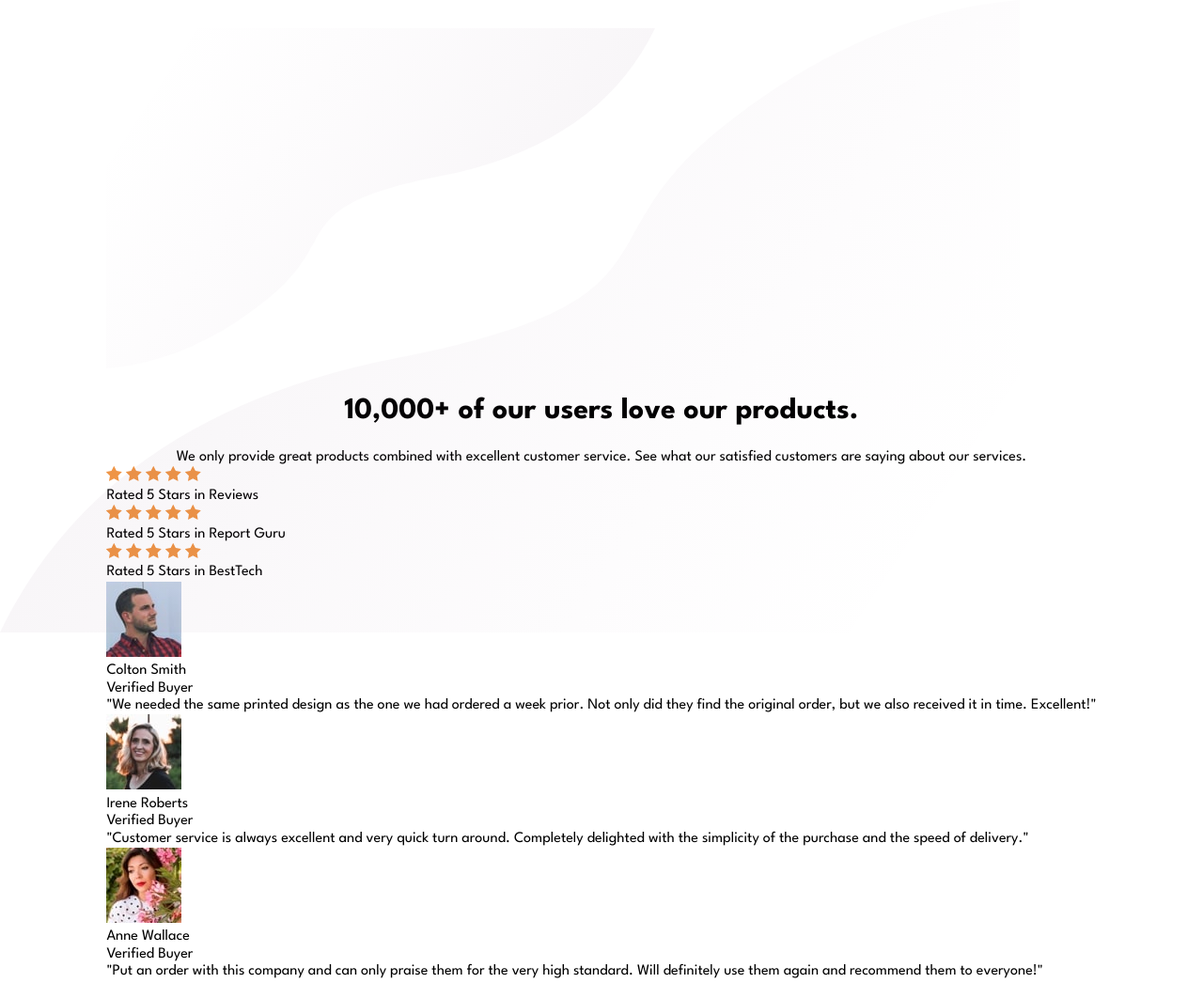
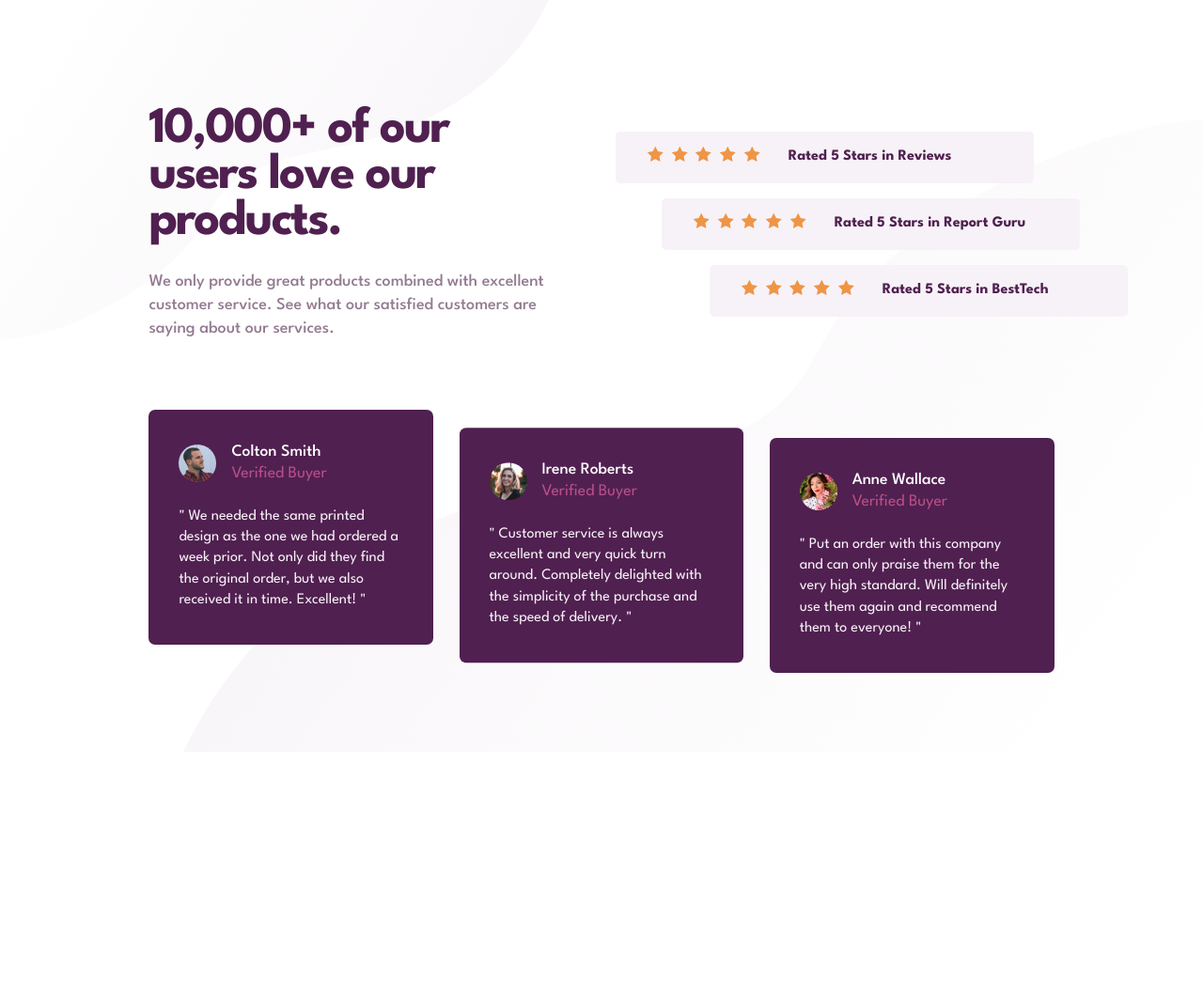
Before and after one commit to Maduka-Chisom/Social-proof-section, a plain HTML site: page index.html in a window 1280 px wide. Shown: the whole page at 94% size. After the commit the page ends 800 px from the top, so only its background shows below. Drawn offline with Linux system fonts and the light colour scheme.

Commit message:
second commit after debugging

```diff
--- a/css/style.css
+++ b/css/style.css
@@ -24,7 +24,8 @@
   --font-wg-med: 500;
   --font-wg-bold: 700;
 
-  --border-radius: 10px;
+  --border-radius: 5px;
+  --border-radius-med: 7px;
 }
 
 *,
@@ -42,24 +43,298 @@ body {
   font-family: var(--font-family);
   font-size: 1rem;
   position: relative;
-}
-
-.bg-pattern-top {
-  background-image: url("./images/bg-pattern-top-mobile.svg");
-  z-index: 0;
-}
-
-.bg-pattern-bottom {
-  position: absolute;
-  top: 0;
-  left: 0;
+  background-image: url("../images/bg-pattern-top-mobile.svg"),
+    url("../images/bg-pattern-bottom-mobile.svg");
+  background-repeat: no-repeat;
+  background-position: top left, bottom right;
 }
 
 .social-proof-section {
-  padding: 30px;
+  padding: 4.9rem 1.45rem;
+}
+
+.grid {
+  display: grid;
 }
 
 /* grid 2 columns */
+
 .grid-item-1 {
   text-align: center;
 }
+
+.grid-item-1 h1 {
+  color: var(--Very-Dark-Magenta);
+  line-height: 0.9;
+  margin-top: 0;
+  font-weight: var(--font-wg-bold);
+  font-size: 2.5rem;
+}
+
+.grid-item-1 p {
+  color: var(--Dark-Grayish-Magenta);
+  margin-bottom: 3rem;
+  line-height: 1.3;
+  font-weight: var(--font-wg-med);
+  font-size: 1.125rem;
+}
+
+.rating-card,
+.social-proof-card {
+  gap: 1rem;
+}
+
+.rating-card div {
+  background-color: var(--Light-Grayish-Magenta);
+  padding: 0.5rem 1rem;
+  text-align: center;
+  align-items: center;
+  justify-items: center;
+  border-radius: var(--border-radius);
+}
+
+.rating-text {
+  color: var(--Very-Dark-Magenta);
+  font-weight: var(--font-wg-bold);
+}
+
+.rating-card div:last-child {
+  margin-bottom: 3rem;
+}
+
+/* social proof card */
+.product-comment-card {
+  background-color: var(--Very-Dark-Magenta);
+  color: var(--White);
+  padding: 1.8rem;
+  border-radius: var(--border-radius-med);
+}
+
+.product-comment-card div {
+  grid-template-columns: 1fr 5fr;
+  align-items: center;
+  gap: 0.9rem;
+}
+
+.product-comment-card img {
+  border-radius: 100%;
+  width: 2.5rem;
+}
+
+.product-commenter p:first-child {
+  font-weight: var(--font-wg-med);
+}
+
+.product-commenter p:last-child {
+  font-weight: var(--font-wg-reg);
+  color: hsla(333, 80%, 67%, 0.66);
+  margin-top: 0.2rem;
+}
+
+.product-comment-card blockquote {
+  margin-top: 1rem;
+  color: var(--Light-Grayish-Magenta);
+}
+
+/* media queries */
+@media (min-width: 27em) {
+  .product-comment-card div {
+    gap: 0;
+    grid-template-columns: 12fr 70fr;
+  }
+}
+
+@media (min-width: 37.5em) {
+  .product-comment-card div {
+    gap: 0;
+    grid-template-columns: 10fr 90fr;
+  }
+}
+
+@media (min-width: 47.5em) {
+  .product-comment-card div {
+    gap: 0;
+    grid-template-columns: 9fr 90fr;
+  }
+}
+
+@media (min-width: 56.25em) {
+  body {
+    background-image: url("../images/bg-pattern-top-desktop.svg"),
+      url("../images/bg-pattern-bottom-desktop.svg");
+  }
+
+  .grid {
+    display: grid;
+  }
+
+  .grid-2-columns {
+    grid-template-columns: 2fr 3fr;
+  }
+
+  .social-proof-section {
+    padding: 6.8rem 5rem; /* changed */
+  }
+
+  .grid-gap {
+    gap: 1.9rem;
+    margin-bottom: 1.6rem;
+  }
+
+  .grid-item-1 {
+    text-align: left;
+  }
+
+  .grid-item-1 h1 {
+    font-size: 3rem; /* changed */
+    max-width: 25rem;
+    letter-spacing: -2px;
+    margin-bottom: 1.6rem;
+  }
+
+  .grid-item-1 p {
+    max-width: 28.1rem;
+    line-height: 1.4;
+  }
+
+  .rating-card .grid-alignment {
+    padding: 0 0.625rem;
+    max-width: 24rem;
+    height: 3.43rem;
+    align-items: center;
+    justify-content: center;
+    grid-template-columns: 60fr 90fr;
+    gap: 0.375rem;
+  }
+
+  .rating-text {
+    justify-self: flex-start;
+  }
+
+  .rating-card {
+    align-self: center;
+  }
+
+  /* animation */
+  @keyframes translate-card-1 {
+    from {
+      transform: translate(800px);
+    }
+
+    to {
+      transform: translateX(0);
+    }
+  }
+
+  @keyframes translate-card-2 {
+    from {
+      transform: translate(800px);
+    }
+
+    to {
+      transform: translateX(11%);
+    }
+  }
+
+  @keyframes translate-card-3 {
+    from {
+      transform: translate(800px);
+    }
+
+    to {
+      transform: translateX(22.5%);
+    }
+  }
+
+  .translate-card-1 {
+    animation-name: translate-card-1;
+    animation-timing-function: ease-in-out;
+  }
+  .translate-card-2 {
+    animation-name: translate-card-2;
+    animation-timing-function: ease-in-out;
+  }
+
+  .translate-card-3 {
+    animation-name: translate-card-3;
+    animation-timing-function: ease-in-out;
+  }
+
+  .animate {
+    animation-duration: 1.7s;
+    animation-fill-mode: both;
+  }
+
+  .animate.animate--delay-1 {
+    animation-delay: 0.3s;
+  }
+
+  .animate.animate--delay-2 {
+    animation-delay: 0.7s;
+  }
+
+  /* social proof card */
+
+  .social-proof-card {
+    grid-template-columns: repeat(3, 1fr);
+    gap: 1.7rem;
+  }
+
+  .product-comment-card {
+    color: var(--White);
+    padding: 2.2rem 2rem;
+    border-radius: var(--border-radius-med);
+    max-width: 22rem;
+  }
+
+  .product-comment-card div {
+    gap: 1rem;
+    grid-template-columns: 1fr 5fr;
+  }
+
+  .product-commenter p:first-child {
+    font-weight: var(--font-wg-med);
+    font-size: 1.1rem;
+  }
+
+  .product-commenter p:last-child {
+    font-weight: var(--font-wg-reg);
+    font-size: 1.1rem;
+    color: hsla(333, 80%, 67%, 0.66);
+  }
+
+  .product-comment-card blockquote {
+    margin-top: 1.5rem;
+    line-height: 1.4;
+    font-size: 1rem;
+  }
+
+  .product-comment-card-2 {
+    transform: translateY(7.7%);
+  }
+  .product-comment-card-3 {
+    transform: translateY(12%);
+  }
+}
+
+@media (min-width: 72.75em) {
+  .grid-2-columns {
+    grid-template-columns: repeat(2, 1fr);
+  }
+
+  .social-proof-section {
+    padding: 6.8rem 9.9rem;
+  }
+
+  .grid-item-1 h1 {
+    font-size: 3.4rem;
+  }
+
+  .rating-card .grid-alignment {
+    max-width: 27.8rem;
+  }
+
+  .image-container {
+    letter-spacing: 0.3rem;
+  }
+}
--- a/index.html
+++ b/index.html
@@ -25,30 +25,7 @@
   <body>
     <main>
       <section class="social-proof-section">
-        <picture class="bg-pattern-top">
-          <source
-            media="(min-width: 800px)"
-            srcset="./images/bg-pattern-top-desktop.svg"
-          />
-          <source
-            media="(max-width: 400px)"
-            srcset="./images/bg-pattern-top-mobile.svg"
-          />
-          <img src="./images/bg-pattern-top-mobile.svg" alt="" />
-        </picture>
-        <picture class="bg-pattern-bottom">
-          <source
-            media="(min-width: 800px)"
-            srcset="./images/bg-pattern-bottom-desktop.svg"
-          />
-          <source
-            media="(max-width:700px)"
-            srcset="./images/bg-pattern-bottom-mobile.svg"
-          />
-          <img src="./images/bg-pattern-top-mobile.svg" alt="" />
-        </picture>
-
-        <div class="grid-2-columns">
+        <div class="grid-2-columns grid grid-gap">
           <div class="grid-item-1">
             <h1>10,000+ of our users love our products.</h1>
             <p>
@@ -58,88 +35,99 @@
             </p>
           </div>
 
-          <div class="rating-card">
-            <div>
+          <div class="rating-card grid">
+            <div class="grid-alignment grid translate-card-1 animate">
+              <div class="image-container">
                 <img src="./images/icon-star.svg" alt="" />
                 <img src="./images/icon-star.svg" alt="" />
                 <img src="./images/icon-star.svg" alt="" />
                 <img src="./images/icon-star.svg" alt="" />
                 <img src="./images/icon-star.svg" alt="" />
+              </div>
 
-              <p>Rated 5 Stars in Reviews</p>
+              <p class="rating-text">Rated 5 Stars in Reviews</p>
             </div>
-            <div>
+            <div
+              class="grid-alignment grid translate-card-2 animate animate--delay-1"
+            >
+              <div class="image-container">
                 <img src="./images/icon-star.svg" alt="" />
                 <img src="./images/icon-star.svg" alt="" />
                 <img src="./images/icon-star.svg" alt="" />
                 <img src="./images/icon-star.svg" alt="" />
                 <img src="./images/icon-star.svg" alt="" />
+              </div>
 
-              <p>Rated 5 Stars in Report Guru</p>
+              <p class="rating-text">Rated 5 Stars in Report Guru</p>
             </div>
-            <div>
+
+            <div
+              class="grid-alignment grid translate-card-3 animate animate--delay-2"
+            >
+              <div class="image-container">
                 <img src="./images/icon-star.svg" alt="" />
                 <img src="./images/icon-star.svg" alt="" />
                 <img src="./images/icon-star.svg" alt="" />
                 <img src="./images/icon-star.svg" alt="" />
                 <img src="./images/icon-star.svg" alt="" />
+              </div>
 
-              <p>Rated 5 Stars in BestTech</p>
+              <p class="rating-text">Rated 5 Stars in BestTech</p>
             </div>
           </div>
         </div>
 
-        <div class="social-proof-card">
-          <div>
-            <div>
+        <div class="social-proof-card grid">
+          <div class="product-comment-card">
+            <div class="grid">
               <img
                 src="./images/image-colton.jpg"
                 alt="Colton Smith, Verified Buyer, Product Commenter"
               />
-              <div>
+              <div class="product-commenter">
                 <p>Colton Smith</p>
                 <p>Verified Buyer</p>
               </div>
             </div>
             <blockquote>
-              "We needed the same printed design as the one we had ordered a
+              " We needed the same printed design as the one we had ordered a
               week prior. Not only did they find the original order, but we also
-              received it in time. Excellent!"
+              received it in time. Excellent! "
             </blockquote>
           </div>
-          <div>
-            <div>
+          <div class="product-comment-card product-comment-card-2">
+            <div class="grid">
               <img
                 src="./images/image-irene.jpg"
                 alt="Irene Roberts, Verified Buyer, Product Commenter"
               />
-              <div>
+              <div class="product-commenter">
                 <p>Irene Roberts</p>
                 <p>Verified Buyer</p>
               </div>
             </div>
             <blockquote>
-              "Customer service is always excellent and very quick turn around.
+              " Customer service is always excellent and very quick turn around.
               Completely delighted with the simplicity of the purchase and the
-              speed of delivery."
+              speed of delivery. "
             </blockquote>
           </div>
-          <div>
-            <div>
+          <div class="product-comment-card product-comment-card-3">
+            <div class="grid">
               <img
                 src="./images/image-anne.jpg"
                 alt="Anne Wallace, Verified Buyer, Product Commenter"
               />
-              <div>
+              <div class="product-commenter">
                 <p>Anne Wallace</p>
                 <p>Verified Buyer</p>
               </div>
             </div>
 
             <blockquote>
-              "Put an order with this company and can only praise them for the
+              " Put an order with this company and can only praise them for the
               very high standard. Will definitely use them again and recommend
-              them to everyone!"
+              them to everyone! "
             </blockquote>
           </div>
         </div>
```
Also changed, not shown: README-template.md (deleted), README.md, design/desktop-design.jpg, solution-screenshot-2023-11-07 at 21.54.49.png (added). Lines whose indentation alone changed are shown as unchanged.
